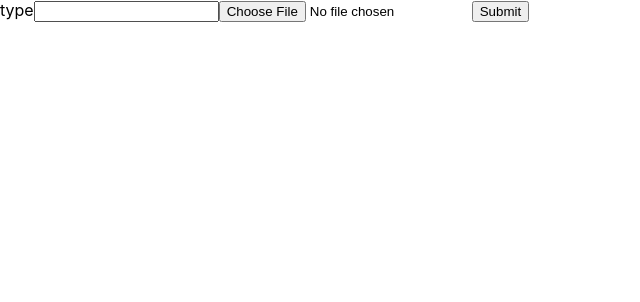
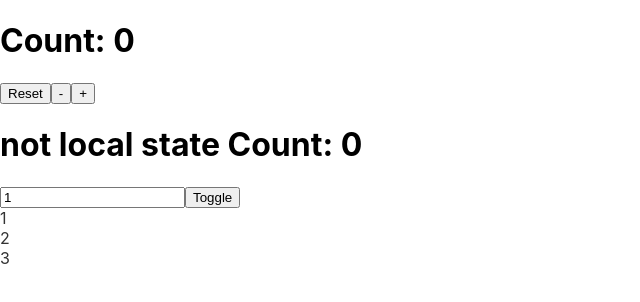
Before and after one commit to prusvladyslav/edu, a React (Create React App) app: page / in a window 1280 px wide. Shown: the top 302 px of the page, without its empty margins (0-640 px from the left). Built offline with nearby package versions, Linux system fonts and the light colour scheme.

Commit message:
useCallback & useReducer

```diff
--- /dev/null
+++ b/src/Hooks/useCallback/App.jsx
@@ -0,0 +1,27 @@
+import React, {useState, useCallback } from 'react'
+import {List} from './List'
+export const App = () => {
+    const [number, setNumber] = useState(1)
+    const [dark, setDark] = useState(false)
+
+    const getItems = useCallback(() => {
+        return [number, number + 1, number + 2]
+    }, [number])
+    // const getItems = () => {
+    //     return [number, number + 1, number + 2]
+    // }
+    const theme = {
+        backgroundColor: dark ? '#333' : '#FFF',
+        color: dark ? '#FFF' : '#333'
+    }
+
+    return (
+        <div style={theme}>
+            <input type="number" value={number} onChange={e => setNumber(parseInt(e.target.value))} />
+            <button onClick={() => setDark(prevDark => !prevDark)}>
+                Toggle
+            </button>
+<List getItems={getItems}></List>
+        </div>
+    )
+}
--- /dev/null
+++ b/src/Hooks/useCallback/List.jsx
@@ -0,0 +1,14 @@
+import React,{useState, useEffect} from 'react'
+
+export const List = ({ getItems }) => {
+    const [items, setItems] = useState([])
+
+    useEffect(() => {
+        setItems(getItems())
+        console.log('update');
+    },[getItems])
+    return (
+        items.map(item => <div key={item}>{item}</div>)
+)
+
+}
--- /dev/null
+++ b/src/Hooks/useReducer/App.jsx
@@ -0,0 +1,26 @@
+import React, { useReducer } from 'react'
+import { initialState, reducer } from './reducer'
+
+
+
+export const Counter =  () => {
+  const [state, dispatch] = useReducer(reducer, initialState);
+  return (
+    <>
+      <h1>Count: {state.count}</h1>
+      <button
+        onClick={() => dispatch({ type: "reset", payload: initialState })}
+      >
+        Reset
+      </button>
+      <button onClick={() => dispatch({ type: "decrement" })}>-</button>
+      <button onClick={() => dispatch({ type: "increment" })}>+</button>
+    </>
+  );
+}
+
+export const Show = () => {
+     const [state, dispatch] = useReducer(reducer, initialState);
+    return <h1>
+      not local state  Count: {state.count}</h1>;
+}
--- /dev/null
+++ b/src/Hooks/useReducer/reducer.js
@@ -0,0 +1,14 @@
+export const initialState = { count: 0 };
+
+export function reducer(state, action) {
+  switch (action.type) {
+    case "increment":
+      return { count: state.count + 1 };
+    case "decrement":
+          return { count: state.count - 1 };
+      case "reset":
+          return {count: state.count = 0}
+    default:
+      throw new Error();
+  }
+}
--- a/src/index.js
+++ b/src/index.js
@@ -3,13 +3,16 @@ import ReactDOM from 'react-dom';
 import './index.css';
 
 import reportWebVitals from './reportWebVitals';
-import {App} from './Advanced/15-UncontrolledComponents/App'
+import { Counter, Show } from './Hooks/useReducer/App'
+import {App} from './Hooks/useCallback/App'
 // If you want to start measuring performance in your app, pass a function
 // to log results (for example: reportWebVitals(console.log))
 // or send to an analytics endpoint. Learn more: https://bit.ly/CRA-vitals
 ReactDOM.render(
   <>
-<App></App>
+    <Counter></Counter>
+    <Show></Show>
+    <App></App>
   </>,
   document.getElementById("root")
 );
```
Also changed, not shown: 2 other files (tests, documents, lock files or other folders).
